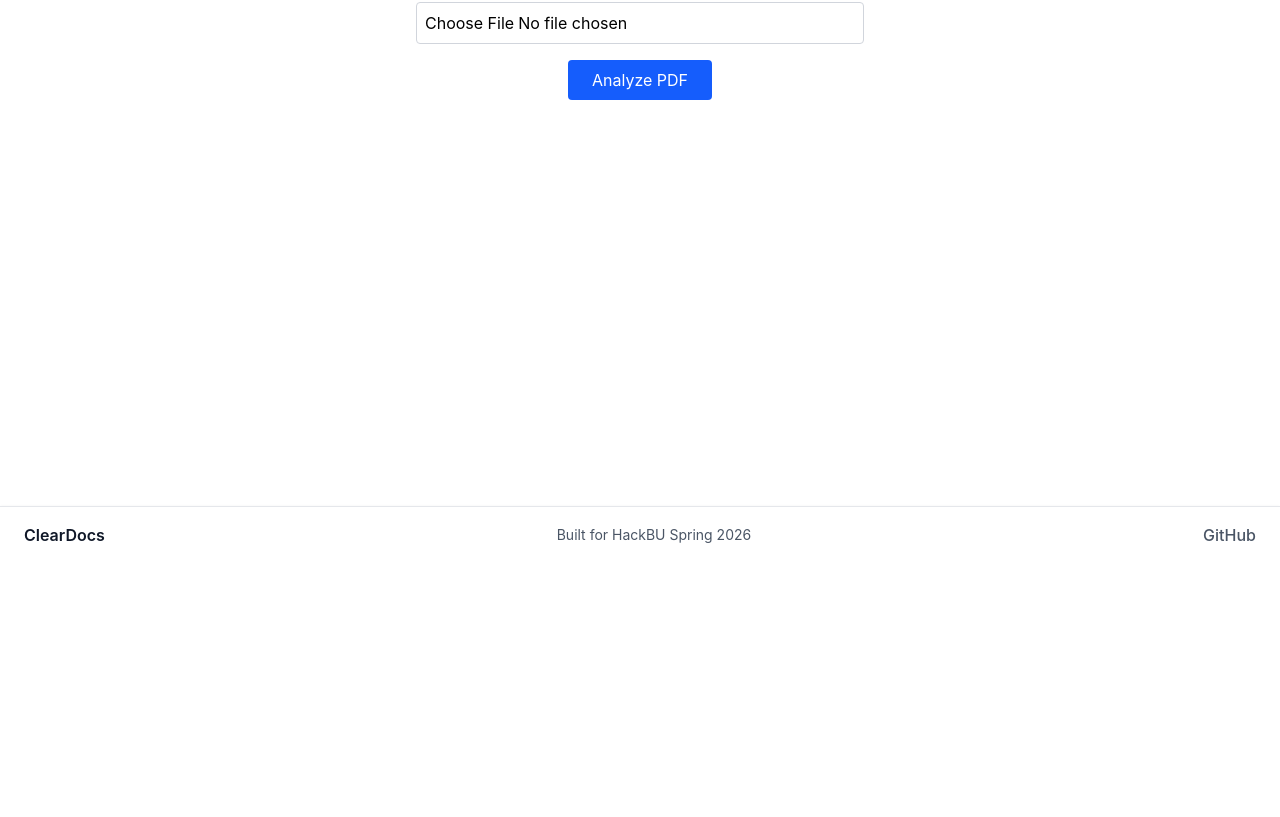
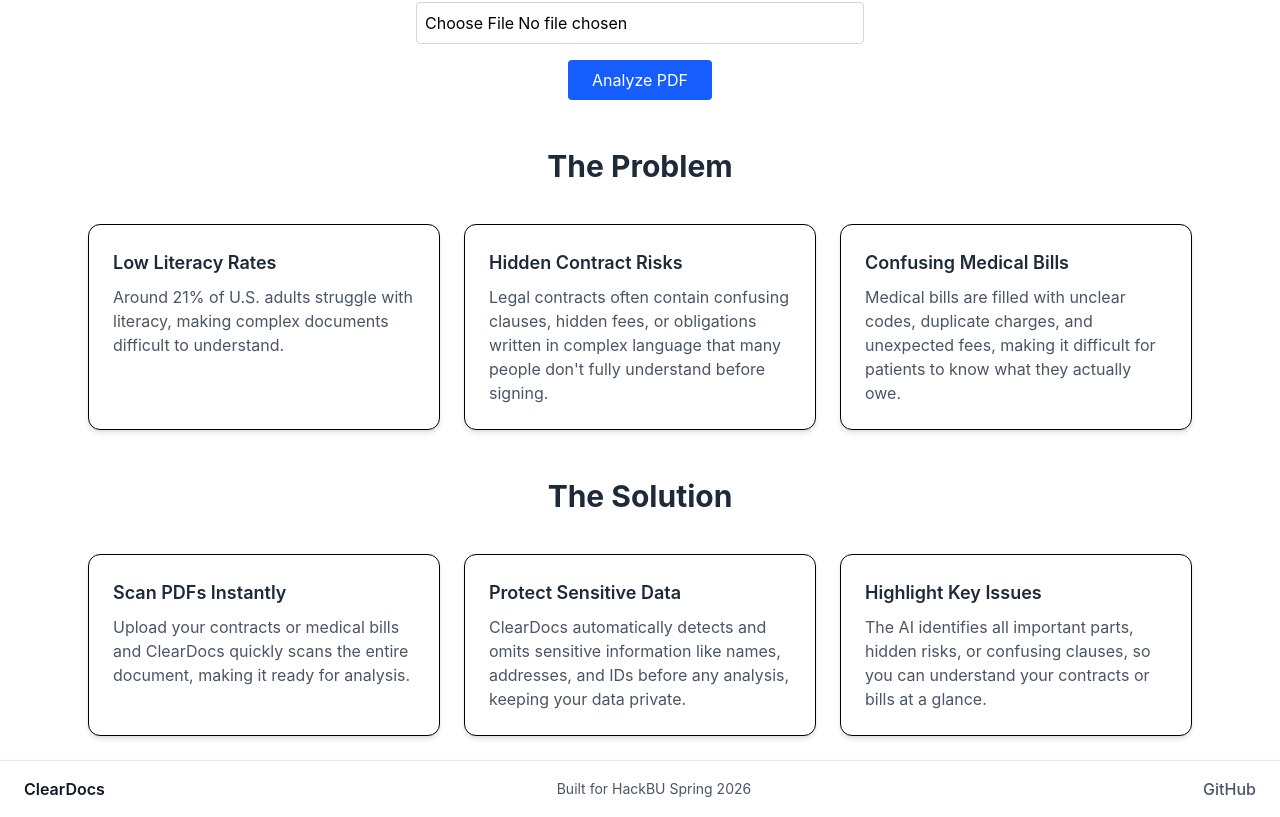
Before and after one commit to hhh4164/hackbu2026, a React app in the folder frontend/: page / in a window 1280 px wide. Shown: the part 431-1248 px from the top of the page. Before the commit the page ends 994 px from the top, so only its background shows below. Built offline with nearby package versions, Linux system fonts and the light colour scheme; the HTML template or start-up script is replaced by a standard one.

Commit message:
done with frontend

```diff
--- /dev/null
+++ b/frontend/src/components/Card.tsx
@@ -0,0 +1,17 @@
+type CardProps = {
+  message: string
+  description: string
+}
+
+const Card = ({ message, description }: CardProps) => {
+  return (
+    <div className="bg-white shadow-md rounded-xl p-6 border">
+      <h3 className="text-lg font-semibold text-gray-800 mb-2">
+        {message}
+      </h3>
+      <p className="text-gray-600">{description}</p>
+    </div>
+  )
+}
+
+export default Card
--- a/frontend/src/components/Navbar.tsx
+++ b/frontend/src/components/Navbar.tsx
@@ -4,11 +4,11 @@ export default function Navbar() {
   return (
     <nav className="w-full flex items-center justify-between py-3 px-6 sticky top-0 bg-white border-b border-gray-200 shadow-sm z-50">
 
+      {/* Logo */}
       <Link
         to="/"
         className="text-2xl font-semibold text-gray-900 hover:text-blue-500 transition-colors duration-300"
-        >
-          ClearDocs
+        >ClearDocs
       </Link>
 
       <a
--- a/frontend/src/pages/Home.tsx
+++ b/frontend/src/pages/Home.tsx
@@ -1,13 +1,19 @@
-import { useState } from "react"
+import { useState, type ChangeEvent } from "react"
+import Card from "../components/Card"
 
 export default function Home() {
   const [docType, setDocType] = useState("")
-  const [pdfFile, setPdfFile] = useState(null)
+  const [pdfFile, setPdfFile] = useState<File | null>(null)
   const [loading, setLoading] = useState(false)
-  const [result, setResult] = useState({ issue: "", description: "" })
+  const [result, setResult] = useState<{issue: string; description: string}[][]>([])
 
-  const handleFileChange = (e) => {
-    setPdfFile(e.target.files?.[0] || null)
+  const handleFileChange = (e : ChangeEvent<HTMLInputElement>) => {
+    const files = e.target.files
+    if (files && files.length > 0) {
+      setPdfFile(files[0])
+    } else {
+      setPdfFile(null)
+    }
   }
 
   const analyzePdf = async () => {
@@ -22,6 +28,17 @@ export default function Home() {
     formData.append("type", docType)
 
     try {
+      const response = await fetch("http://127.0.0.1:8000/audit", {
+        method: "POST",
+        body: formData
+      })
+
+      if (!response.ok) {
+        throw new Error("Failed to analyze PDF")
+      }
+
+      const data = await response.json();
+      setResult(data)
     } catch (err) {
       console.error(err)
     }
@@ -31,7 +48,7 @@ export default function Home() {
 
   return (
     <div className="min-h-screen max-w-6xl mx-auto p-6 mt-20">
-      <header className="text-center mb-12">
+      <header className="text-center mb-12" id="hero">
         <h1 className="text-5xl font-bold text-gray-800">ClearDocs</h1>
         <p className="text-gray-600 mt-2">
           Instantly analyze contracts and medical bills with AI.
@@ -39,7 +56,6 @@ export default function Home() {
       </header>
 
       <section className="flex flex-col items-center gap-8 text-center">
-        {/* Document Type */}
         <div className="w-full max-w-md">
           <h2 className="text-xl font-semibold text-gray-700 mb-4">
             1. Select Document Type
@@ -86,6 +102,61 @@ export default function Home() {
             {loading ? "Analyzing..." : "Analyze PDF"}
           </button>
         </div>
+
+        {result.length > 0 && (
+          <div className="w-full max-w-4xl mt-10">
+            <h2 className="text-2xl font-bold text-gray-800 mb-6">Analysis Results</h2>
+
+            <div className="grid grid-cols-1 md:grid-cols-2 gap-6">
+              {result.map((group, i) =>
+              group.map((item, j) => (
+                <Card
+                key={`${i}-${j}`}
+                message={item.issue}
+                description={item.description}
+                />
+              )))}
+            </div>
+          </div>
+        )}
+      </section>
+
+      <section className="mt-12">
+        <h2 className="text-3xl font-bold text-center text-gray-800 mb-10">The Problem</h2>
+
+        <div className="grid grid-cols-1 md:grid-cols-3 gap-6">
+          <Card
+          message="Low Literacy Rates"
+          description="Around 21% of U.S. adults struggle with literacy, making complex documents difficult to understand."
+          />
+          <Card
+          message="Hidden Contract Risks"
+          description="Legal contracts often contain confusing clauses, hidden fees, or obligations written in complex language that many people don't fully understand before signing."
+          />
+          <Card
+          message="Confusing Medical Bills"
+          description="Medical bills are filled with unclear codes, duplicate charges, and unexpected fees, making it difficult for patients to know what they actually owe."
+          />
+        </div>
+      </section>
+
+      <section className="mt-12">
+        <h2 className="text-3xl font-bold text-center text-gray-800 mb-10">The Solution</h2>
+
+        <div className="grid grid-cols-1 md:grid-cols-3 gap-6">
+          <Card
+          message="Scan PDFs Instantly"
+          description="Upload your contracts or medical bills and ClearDocs quickly scans the entire document, making it ready for analysis."
+          />
+          <Card
+          message="Protect Sensitive Data"
+          description="ClearDocs automatically detects and omits sensitive information like names, addresses, and IDs before any analysis, keeping your data private."
+          />
+          <Card
+          message="Highlight Key Issues"
+          description="The AI identifies all important parts, hidden risks, or confusing clauses, so you can understand your contracts or bills at a glance."
+          />
+        </div>
       </section>
     </div>
   )
```
